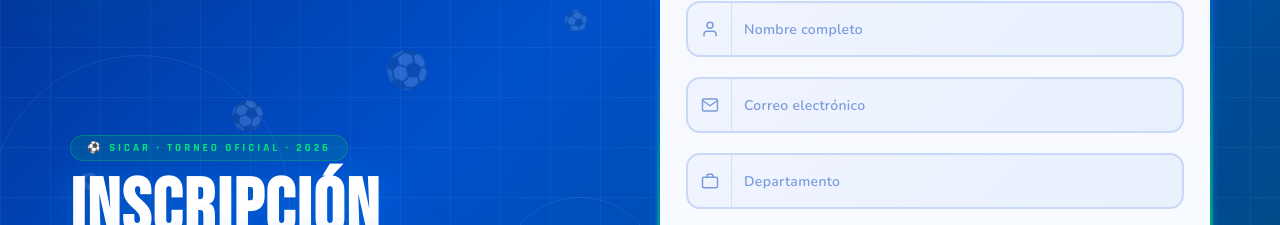
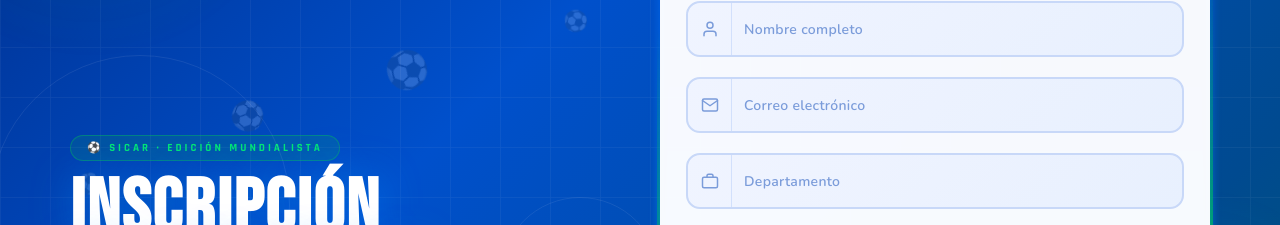
Before and after one commit to Gibran210/Torneo-Mundial, a React (Vite) app: page / in a window 1280 px wide. Shown: the part 253-478 px from the top of the page. Built offline with nearby package versions, Linux system fonts and the light colour scheme; no server answers.

Commit message:
change tittle and delete logs

```diff
--- a/src/components/Hero.jsx
+++ b/src/components/Hero.jsx
@@ -4,7 +4,7 @@ import { DotLottieReact } from '@lottiefiles/dotlottie-react'
 export default function Hero() {
   return (
     <div className="hero">
-      <div className="hero-eyebrow">⚽ SICAR · Torneo Oficial · 2026</div>
+      <div className="hero-eyebrow">⚽ SICAR · Edición Mundialista</div>
       <h1 className="hero-title">
         Inscripción
         <em>de Jugadores</em>
--- a/src/components/RegistrationForm.jsx
+++ b/src/components/RegistrationForm.jsx
@@ -57,7 +57,6 @@ export default function RegistrationForm({ players, loadStatus, saveStatus, isEm
   // ── Submit ───────────────────────────────────────────────
   const handleSubmit = async () => {
     const errs = validate()
-    console.log('Errores:', errs)
     if (errs.pos) setPosErr(errs.pos)
     setErrors(errs)
     if (Object.keys(errs).length > 0) return
@@ -72,7 +71,6 @@ export default function RegistrationForm({ players, loadStatus, saveStatus, isEm
       setName(''); setEmail(''); setDepto(''); setPositions([]); setErrors({}); setPosErr('')
       onSuccess(player)
     } catch (err) {
-      console.log('Error al guardar:', err.message)
       if (err?.message === 'EMAIL_DUPLICADO') {
         setErrors(e => ({ ...e, email: '¡Este correo ya está registrado!' }))
         document.getElementById('ff-email')?.classList.add('err-state')
--- a/src/hooks/useSheets.js
+++ b/src/hooks/useSheets.js
@@ -66,7 +66,6 @@ export function useSheets() {
   // ── Guardar jugador vía JSONP ────────────────────────────
   const savePlayer = useCallback(async ({ name, email, depto, pos }) => {
     setSaveStatus('saving')
-    console.log('savePlayer llamado con:', { name, email, depto, pos })
     try {
       if (SHEET_READY) {
         const params = new URLSearchParams({
```
